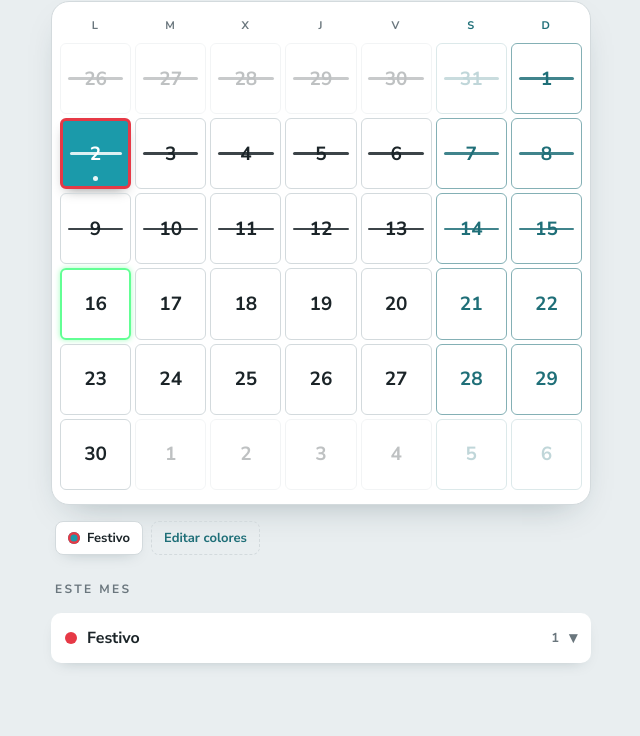
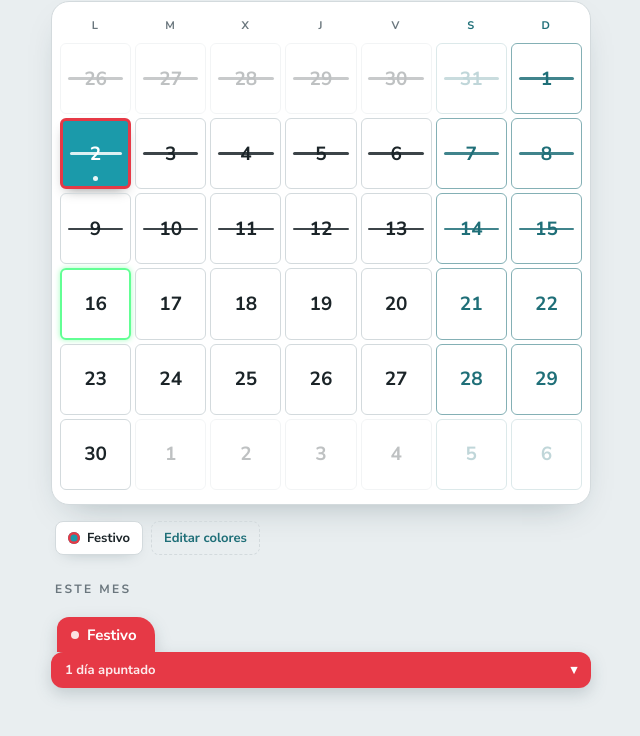
Before and after one commit to jesussopenag-droid/Calendario--colores, a plain HTML site: page index.html in a window 1280 px wide. Shown: the part 90-826 px from the top of the page, without its empty margins (319-959 px from the left). Before the commit the page ends 801 px from the top, so only its background shows below. Drawn offline with Linux system fonts and the light colour scheme.

Commit message:
Restaura Festivo si se borró (y ya no se puede borrar); desplegables estilo archivador
Co-Authored-By: Claude Sonnet 5.5 <noreply@anthropic.com>
Claude-Session: https://claude.ai/code/session_014jK2iJEcAzKerhwJbKsZW1

```diff
--- a/index.html
+++ b/index.html
@@ -80,13 +80,18 @@ h2{font-family:var(--font-body);font-size:12px;font-weight:800;text-transform:up
 .item .txt{display:flex;flex-direction:column;gap:2px;min-width:0}
 .item .txt b{font-size:12px;font-weight:800;color:var(--muted);letter-spacing:.08em;text-transform:uppercase}
 .item .txt .nt{font-size:17px;font-weight:700;color:var(--ink);overflow-wrap:anywhere}
-.fdet{background:var(--surface);border-radius:10px;box-shadow:var(--shadow-sm);overflow:hidden}
-.fdet summary{display:flex;align-items:center;gap:10px;padding:14px;font-weight:800;font-size:16px;cursor:pointer;list-style:none}
+/* archivador: pestaña de color + lomo; al abrir se ve el contenido dentro de la carpeta */
+.fdet{--c:#888;--tx:#fff;margin-top:4px;filter:drop-shadow(0 6px 8px rgba(24,52,60,.18))}
+.fdet summary{display:block;list-style:none;cursor:pointer;padding:0}
 .fdet summary::-webkit-details-marker{display:none}
-.fdet summary em{margin-left:auto;font-style:normal;font-size:13px;color:var(--muted)}
-.fdet summary::after{content:"▾";color:var(--muted);transition:transform .2s}
-.fdet[open] summary::after{transform:rotate(180deg)}
-.fdet .list{padding:0 10px 12px}
+.fdet .tab{display:inline-flex;align-items:center;gap:8px;background:var(--c);color:var(--tx);font-weight:800;font-size:15px;padding:8px 18px 7px 14px;border-radius:12px 18px 0 0;margin-left:6px;position:relative}
+.fdet .tab .dot{background:var(--tx);opacity:.85;width:8px;height:8px}
+.fdet .strip{display:flex;align-items:center;justify-content:space-between;background:var(--c);color:var(--tx);border-radius:12px 12px 12px 12px;padding:9px 14px;font-weight:700;font-size:13px}
+.fdet .strip em{font-style:normal;opacity:.9}
+.fdet .strip i{font-style:normal;transition:transform .2s;display:inline-block;margin-left:10px}
+.fdet[open] .strip i{transform:rotate(180deg)}
+.fdet[open] .strip{border-radius:12px 12px 0 0}
+.fdet .list{background:var(--surface);border:3px solid var(--c);border-top:0;border-radius:0 0 12px 12px;padding:12px 10px}
 .fdet .item{box-shadow:none;background:var(--bg)}
 .empty{color:var(--muted);font-size:15px;margin:0 4px;text-wrap:balance}
 /* hojas de edición */
@@ -202,6 +207,12 @@ input[type=date]:focus,input[type=text]:focus{border-color:var(--accent);outline
     var st = JSON.parse(localStorage.getItem(TKEY) || 'null');
     if (Array.isArray(st) && st.length && st.every(function(t){ return t && t.id && t.name!=null && /^#[0-9a-fA-F]{6}$/.test(t.color); })) TYPES = st;
   } catch(e){}
+  // Festivo es obligatorio: si se borró, se restaura (los festivos incluidos siguen ahí)
+  if (!TYPES.some(function(t){ return t.id==='fes'; })){
+    var fd = DEFAULT_TYPES.filter(function(t){ return t.id==='fes'; })[0];
+    TYPES.push({id:fd.id,name:fd.name,color:fd.color});
+    try { localStorage.setItem(TKEY, JSON.stringify(TYPES)); } catch(e){}
+  }
   function persist(){ try { localStorage.setItem(KEY, JSON.stringify(data)); } catch(e){} }
   function persistTypes(){ try { localStorage.setItem(TKEY, JSON.stringify(TYPES)); } catch(e){} }
 
@@ -344,7 +355,9 @@ input[type=date]:focus,input[type=text]:focus{border-color:var(--accent);outline
       var gs=groups.filter(function(g){ return g.t===id; });
       if (!gs.length) return;
       var t=typeOf(id);
-      html += '<details class="fdet" data-t="'+id+'"'+(abiertos[id]?' open':'')+'><summary><span class="dot" style="background:'+t.color+'"></span>'+esc(t.name)+' <em>'+gs.length+'</em></summary><div class="list">'+gs.map(item).join('')+'</div></details>';
+      var rgb=parseInt(t.color.slice(1),16), lum=(0.299*(rgb>>16)+0.587*((rgb>>8)&255)+0.114*(rgb&255));
+      var tx = lum>165 ? '#1b2428' : '#fff';
+      html += '<details class="fdet" data-t="'+id+'"'+(abiertos[id]?' open':'')+' style="--c:'+t.color+';--tx:'+tx+'"><summary><span class="tab"><span class="dot"></span>'+esc(t.name)+'</span><span class="strip"><em>'+gs.length+(gs.length===1?' día apuntado':' apuntados')+'</em><i>▾</i></span></summary><div class="list">'+gs.map(item).join('')+'</div></details>';
     });
     box.innerHTML = html;
     Array.prototype.forEach.call(box.querySelectorAll('.fdet'), function(det){
@@ -424,7 +437,7 @@ input[type=date]:focus,input[type=text]:focus{border-color:var(--accent);outline
       var delTxt = armed===t.id ? '¿Seguro?' : 'Quitar';
       return '<div class="te"><div class="te-top"><span class="dot" id="d_'+t.id+'" style="background:'+t.color+'"></span>'+
         '<input type="text" class="te-name" data-id="'+t.id+'" maxlength="20" value="'+esc(t.name)+'" aria-label="Nombre del tipo">'+
-        (TYPES.length>1?'<button class="te-del" data-id="'+t.id+'">'+delTxt+'</button>':'')+'</div>'+
+        (TYPES.length>1&&t.id!=='fes'?'<button class="te-del" data-id="'+t.id+'">'+delTxt+'</button>':'')+'</div>'+
         '<div class="sw">'+sw+'<label class="own">Otro<input type="color" data-id="'+t.id+'" value="'+t.color+'" aria-label="Elegir otro color"></label></div></div>';
     }).join('');
     $('addType').style.display = TYPES.length>=10 ? 'none' : '';
```
